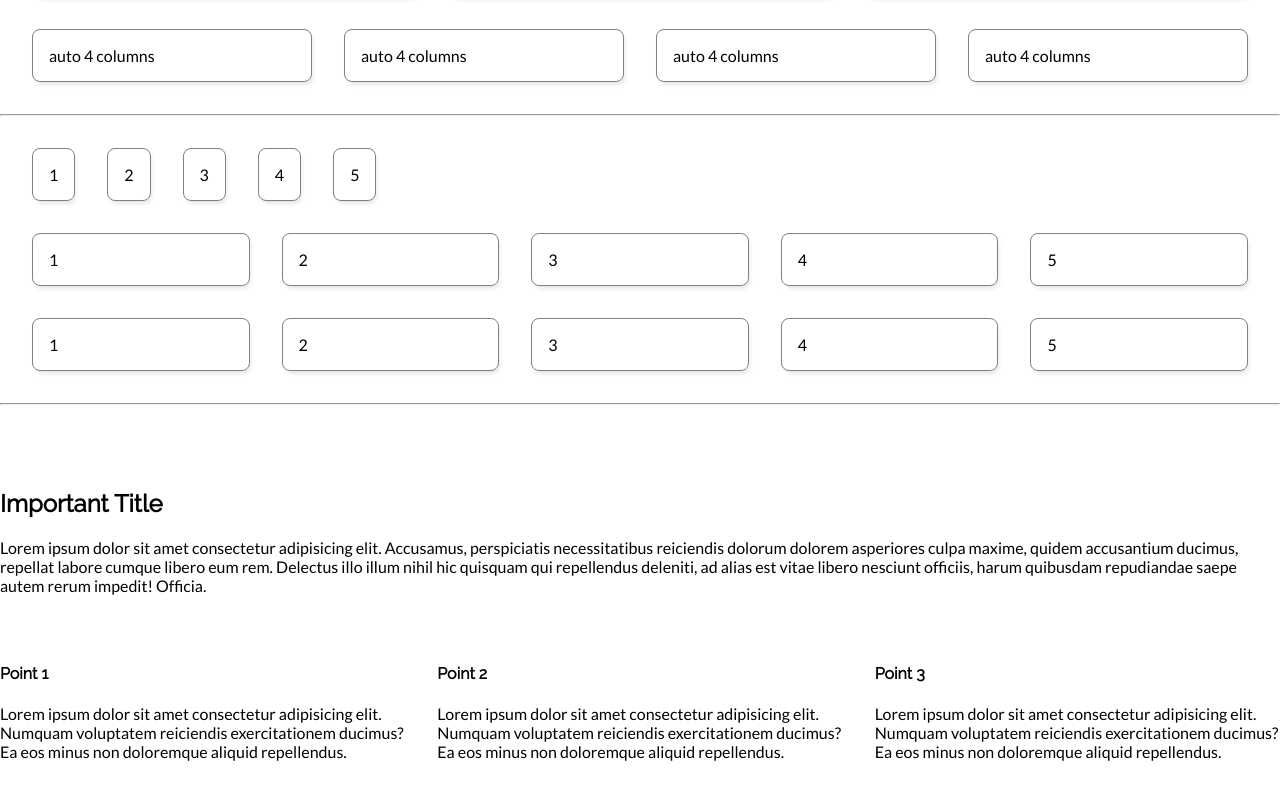
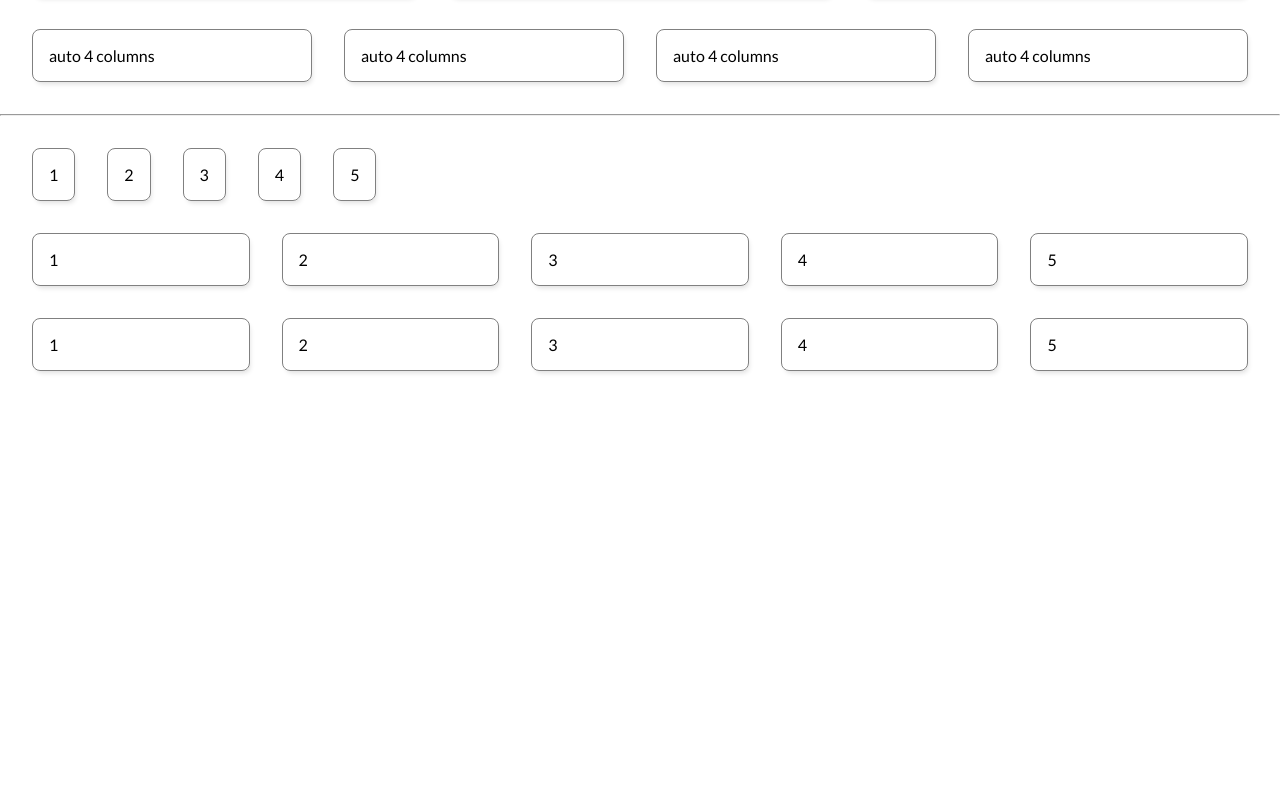
Before and after one commit to PsyPhiSR/psyphisr.github.io, a website: page grids.html in a window 1280 px wide. Shown: the part 1295-2094 px from the top of the page. After the commit the page ends 1698 px from the top, so only its background shows below. Drawn offline with Linux system fonts and the light colour scheme.

Commit message:
Tidy up page

```diff
--- a/grids.html
+++ b/grids.html
@@ -89,46 +89,5 @@
       <div class="card">4</div>
       <div class="card">5</div>
     </article>
-    <hr />
-    <article class="mbl grid-gap">
-      <header></header>
-      <section>
-        <h2>Important Title</h2>
-        <p>
-          Lorem ipsum dolor sit amet consectetur adipisicing elit. Accusamus,
-          perspiciatis necessitatibus reiciendis dolorum dolorem asperiores
-          culpa maxime, quidem accusantium ducimus, repellat labore cumque
-          libero eum rem. Delectus illo illum nihil hic quisquam qui repellendus
-          deleniti, ad alias est vitae libero nesciunt officiis, harum quibusdam
-          repudiandae saepe autem rerum impedit! Officia.
-        </p>
-      </section>
-      <section class="flex-gap flex-wrap flex-columns">
-        <div>
-          <h4>Point 1</h4>
-          <p>
-            Lorem ipsum dolor sit amet consectetur adipisicing elit. Numquam
-            voluptatem reiciendis exercitationem ducimus? Ea eos minus non
-            doloremque aliquid repellendus.
-          </p>
-        </div>
-        <div>
-          <h4>Point 2</h4>
-          <p>
-            Lorem ipsum dolor sit amet consectetur adipisicing elit. Numquam
-            voluptatem reiciendis exercitationem ducimus? Ea eos minus non
-            doloremque aliquid repellendus.
-          </p>
-        </div>
-        <div>
-          <h4>Point 3</h4>
-          <p>
-            Lorem ipsum dolor sit amet consectetur adipisicing elit. Numquam
-            voluptatem reiciendis exercitationem ducimus? Ea eos minus non
-            doloremque aliquid repellendus.
-          </p>
-        </div>
-      </section>
-    </article>
   </body>
 </html>
```
